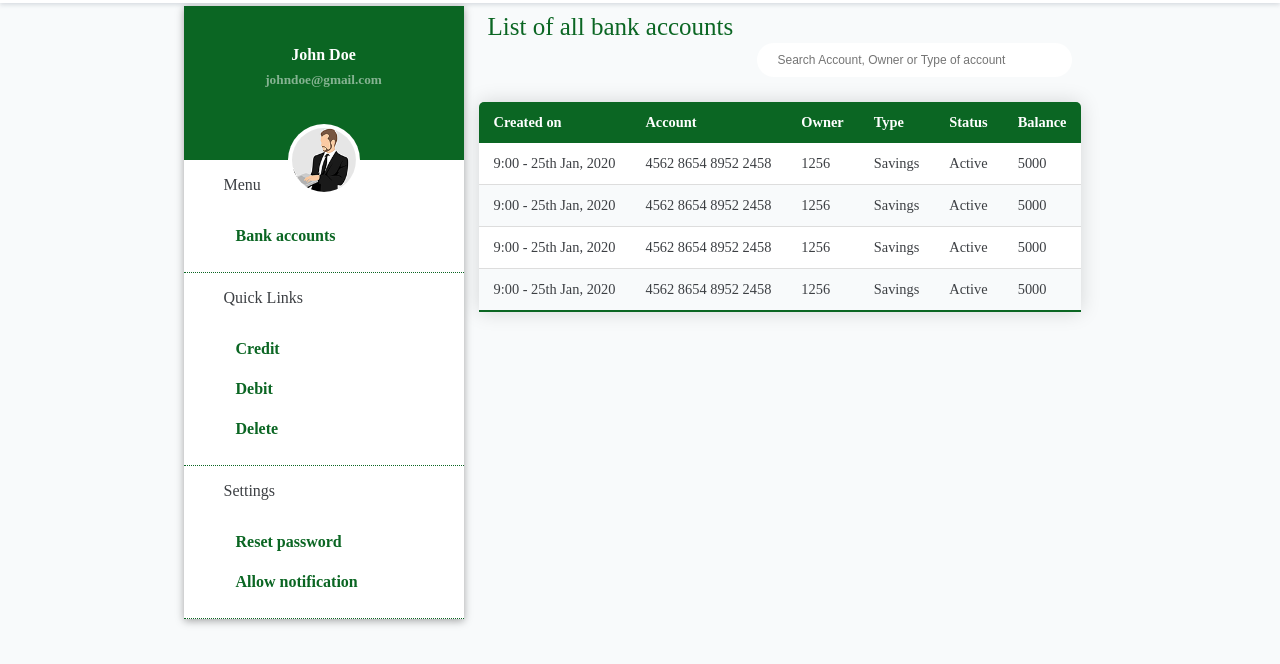
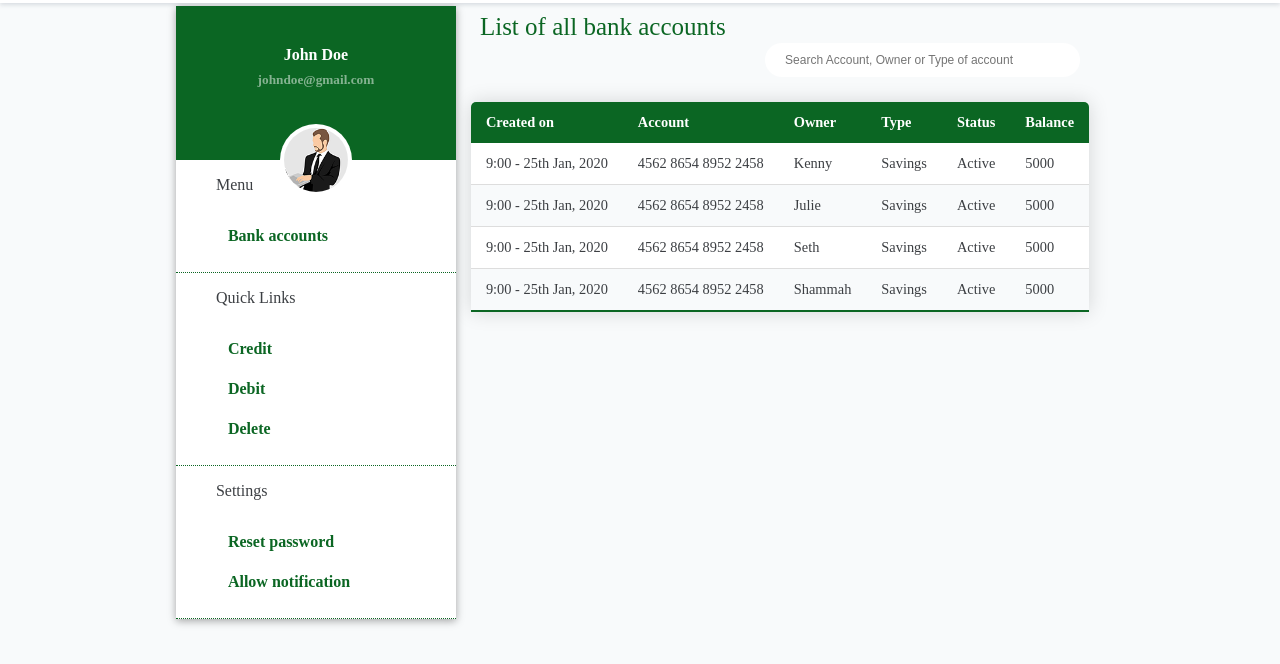
Before and after one commit to Irutingabo/Papel, a plain HTML site: page ui/pages/staff/allBkAcc.html in a window 1280 px wide. Shown: the part 42-706 px from the top of the page. Drawn offline with Linux system fonts and the light colour scheme; a script that the page names is missing.

Commit message:
Replaced owner's ID with Owner's name

```diff
--- a/ui/pages/staff/allBkAcc.html
+++ b/ui/pages/staff/allBkAcc.html
@@ -92,7 +92,7 @@
                             <tr onclick="window.location.href='./oneBkAcc.html' ">
                                 <td>9:00 - 25th Jan, 2020</td>
                                 <td>4562 8654 8952 2458</td>
-                                <td>1256</td>
+                                <td>Kenny</td>
                                 <td>Savings</td>
                                 <td>Active</td>
                                 <td>5000</td>
@@ -100,7 +100,7 @@
                             <tr onclick="window.location.href='./oneBkAcc.html' ">
                                 <td>9:00 - 25th Jan, 2020</td>
                                 <td>4562 8654 8952 2458</td>
-                                <td>1256</td>
+                                <td>Julie</td>
                                 <td>Savings</td>
                                 <td>Active</td>
                                 <td>5000</td>
@@ -108,7 +108,7 @@
                             <tr onclick="window.location.href='./oneBkAcc.html' ">
                                 <td>9:00 - 25th Jan, 2020</td>
                                 <td>4562 8654 8952 2458</td>
-                                <td>1256</td>
+                                <td>Seth</td>
                                 <td>Savings</td>
                                 <td>Active</td>
                                 <td>5000</td>
@@ -116,7 +116,7 @@
                             <tr onclick="window.location.href='./oneBkAcc.html' ">
                                 <td>9:00 - 25th Jan, 2020</td>
                                 <td>4562 8654 8952 2458</td>
-                                <td>1256</td>
+                                <td>Shammah</td>
                                 <td>Savings</td>
                                 <td>Active</td>
                                 <td>5000</td>
```
